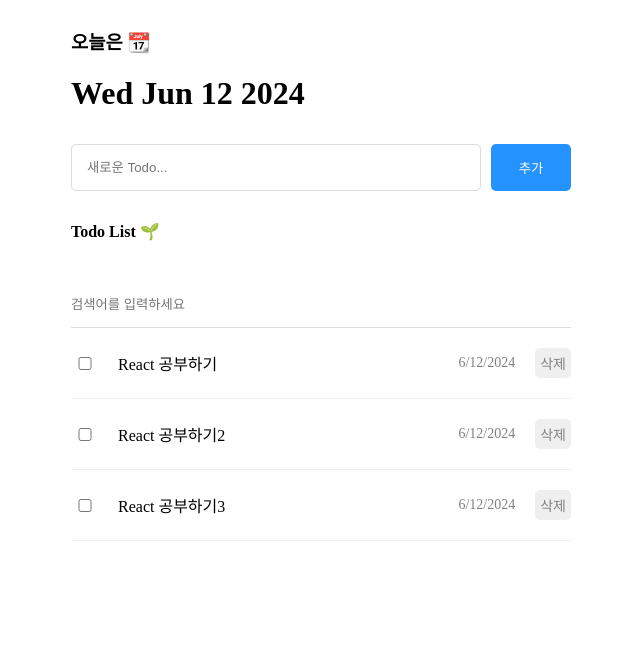
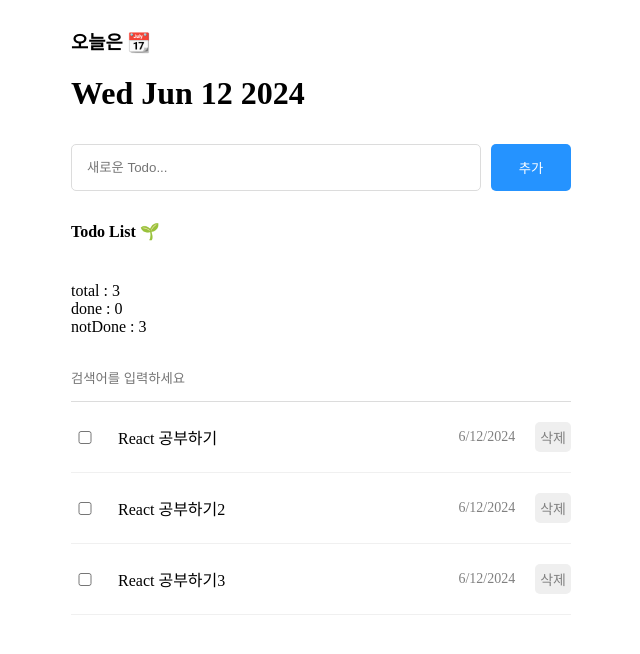
Before and after one commit to nicebyy/react-study, a React (Vite) app in the folder my-todo-list/: page / in a window 1280 px wide. Shown: the top 654 px of the page, without its empty margins (319-959 px from the left). Built offline with nearby package versions, Linux system fonts and the light colour scheme.

Commit message:
feat. useMemo

```diff
--- a/my-todo-list/src/App.jsx
+++ b/my-todo-list/src/App.jsx
@@ -2,8 +2,8 @@ import "./App.css";
 import Header from "./components/Header";
 import Editor from "./components/Editor";
 import List from "./components/List";
-import {useReducer} from "react";
-import { todoData } from "./data/mockData";
+import {useCallback, useReducer} from "react";
+import {todoData} from "./data/mockData";
 
 const mockData = [
     todoData(false, "React 공부하기"),
@@ -29,51 +29,75 @@ const mockData = [
 //     }
 // }
 
-const reducerV2 = (state,action)=>{
+const reducerV2 = (state, action) => {
 
     const actions = {
         "CREATE": () => [action.data, ...state],
         "UPDATE": () => state.map(item =>
-            item.id === action.targetId ? { ...item, isDone: !item.isDone } : item
+            item.id === action.targetId ? {...item, isDone: !item.isDone} : item
         ),
         "DELETE": () => state.filter(item => item.id !== action.targetId)
     };
 
-    return (actions[action.type] || (()=>state))();
+    return (actions[action.type] || (() => state))();
 }
 
 const App = () => {
 
-    const [todoList, dispatch] = useReducer(reducerV2,mockData);
+    const [todoList, dispatch] = useReducer(reducerV2, mockData);
 
-    const onCreate = (content) => {
+    // const onCreate = (content) => {
+    //
+    //     dispatch({
+    //         type: "CREATE",
+    //         data: todoData(false, content),
+    //     });
+    // };
+
+    const onCreate = useCallback((content)=>{
+        dispatch({
+            type: "CREATE",
+            data: todoData(false, content),
+        });
+    },[]);
+
+    // const onUpdate = (targetId) => {
+    //
+    //     dispatch({
+    //         type: "UPDATE",
+    //         targetId: targetId,
+    //     })
+    // };
+
+    const onUpdate = useCallback((targetId)=>{
 
         dispatch({
-        type:"CREATE",
-        data : todoData(false, content),
+            type: "UPDATE",
+            targetId: targetId,
         });
-  };
+    },[]);
 
-  const onUpdate = (targetId)=>{
+
+    // const onDelete = (targetId) => {
+    //
+    //     dispatch({
+    //         type: "DELETE",
+    //         targetId: targetId,
+    //     })
+    // }
+
+    const onDelete = useCallback((targetId) => {
 
         dispatch({
-          type : "UPDATE",
-          targetId : targetId,
+            type: "DELETE",
+            targetId: targetId,
         })
-  };
-
-  const onDelete = (targetId)=>{
-
-      dispatch({
-          type : "DELETE",
-          targetId : targetId,
-      })
-  }
+    },[]);
 
     return (
         <div className="App">
-      <Header />
-      <Editor onCreate={onCreate} />
+            <Header/>
+            <Editor onCreate={onCreate}/>
             <List todoList={todoList} onUpdate={onUpdate} onDelete={onDelete}/>
         </div>
     );
--- a/my-todo-list/src/components/Header.jsx
+++ b/my-todo-list/src/components/Header.jsx
@@ -1,4 +1,5 @@
 import "./Editor.css"
+import {memo} from "react";
 
 const Header = () => {
 
@@ -12,4 +13,4 @@ const Header = () => {
   );
 };
 
-export default Header;
+export default memo(Header);
--- a/my-todo-list/src/components/List.jsx
+++ b/my-todo-list/src/components/List.jsx
@@ -1,4 +1,4 @@
-import { useState } from "react";
+import {useMemo, useState} from "react";
 import "./List.css";
 import TodoItem from "./TodoItem";
 
@@ -13,9 +13,30 @@ const List = ({todoList,onUpdate,onDelete}) => {
             todoList.filter(todo => todo.content.toLocaleLowerCase().includes(search.toLocaleLowerCase()));
     }
 
+    const { totalCount, doneCount, notDoneCount } =
+        useMemo(() => {
+            console.log("getAnalyzedData 호출!");
+            const totalCount = todoList.length;
+            const doneCount = todoList.filter(
+                (todo) => todo.isDone
+            ).length;
+            const notDoneCount = totalCount - doneCount;
+
+            return {
+                totalCount,
+                doneCount,
+                notDoneCount,
+            };
+        }, [todoList]);
+
   return (
     <div className="List">
       <h4>Todo List 🌱</h4>
+        <div>
+            <div> total : {totalCount}</div>
+            <div> done : {doneCount}</div>
+            <div> notDone : {notDoneCount}</div>
+        </div>
       <input
         placeholder="검색어를 입력하세요"
         value={search}
```
Also changed, not shown: my-todo-list/src/components/TodoItem.jsx (+15 -1 lines). Lines whose indentation alone changed are shown as unchanged.
